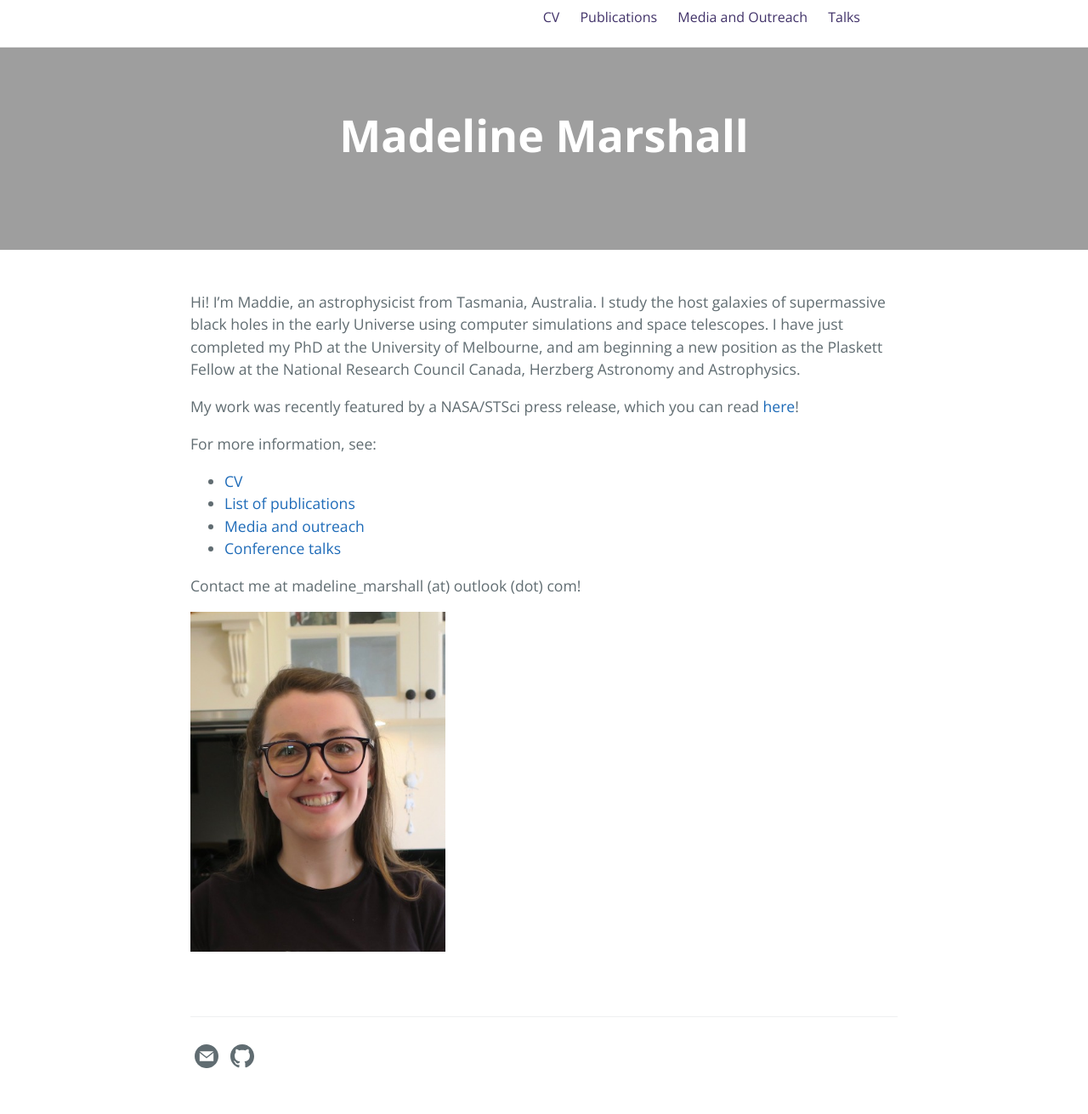
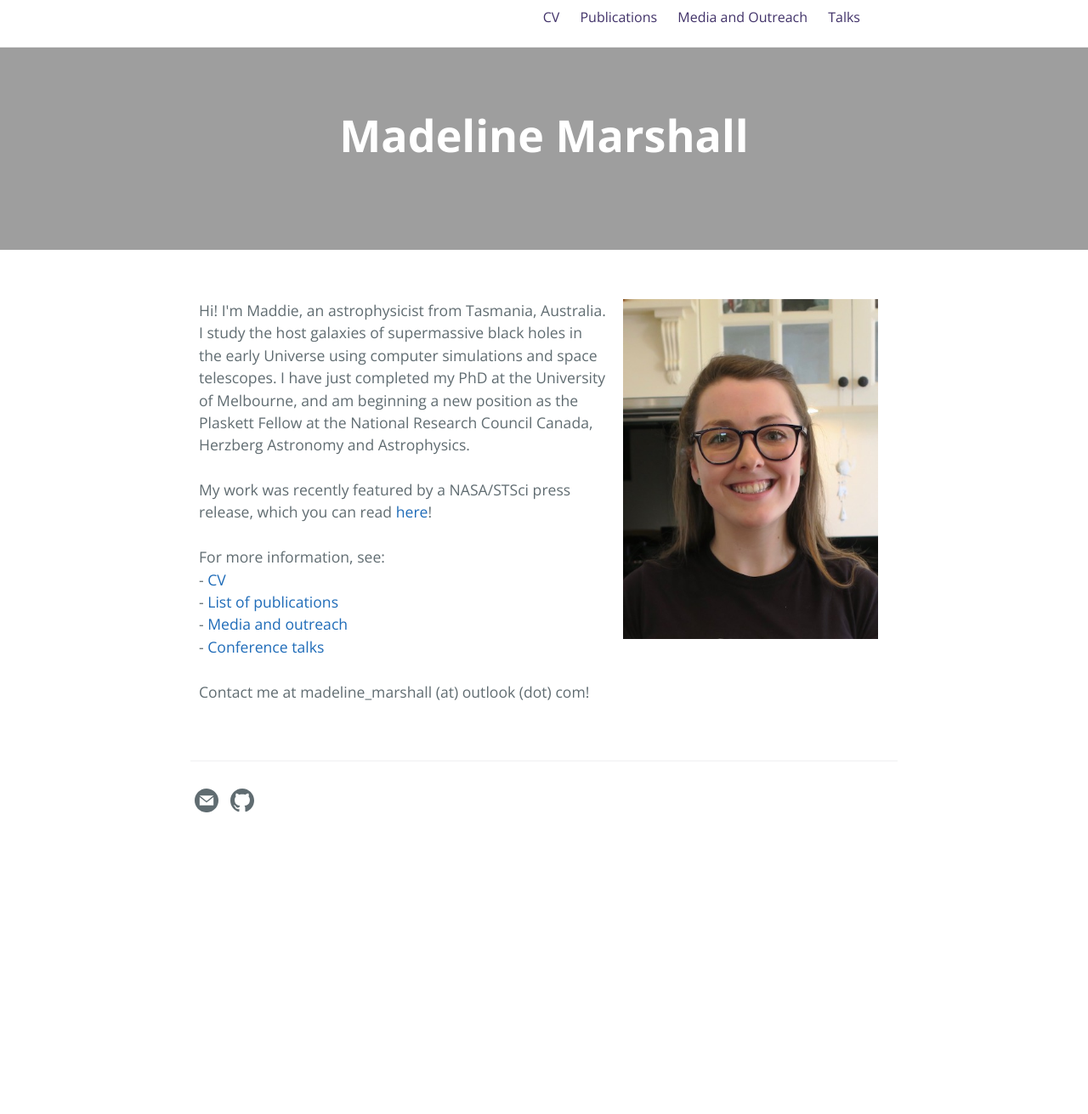
Before and after one commit to madelinemarshall/madelinemarshall.github.io, a Jekyll site: the page built from index.md, in a window 1280 px wide. Shown: the whole page at 85% size. Built offline with Jekyll 4.4.1, drawn with Linux system fonts in a browser that asks for light colours; the repository's description, which GitHub fills in, is left out; after the commit the page ends 1010 px from its top, so only the background shows below that; some of the changed lines change nothing that is shown.

Commit message:
Make index page 2 columns

```diff
--- a/index.md
+++ b/index.md
@@ -9,25 +9,63 @@ layout: home
 tagline:
 ---
 
+
+<head>
+<meta name="viewport" content="width=device-width, initial-scale=1">
+<style>
+* {
+  box-sizing: border-box;
+}
+
+/* Create two equal columns that floats next to each other */
+.column {
+  float: left;
+  padding: 10px;
+}
+.left {
+  width: 60%;
+}
+
+.right {
+  width: 40%;
+}
+
+/* Clear floats after the columns */
+.row:after {
+  content: "";
+  display: table;
+  clear: both;
+}
+
+/* Responsive layout - makes the two columns stack on top of each other instead of next to each other */
+@media screen and (max-width: 600px) {
+  .column {
+    width: 100%;
+  }
+}
+</style>
+</head>
+<body>
+
 <div class="row">
-  <div class="col-md-8" markdown="1">
-
-  Hi! I'm Maddie, an astrophysicist from Tasmania, Australia. I study the host galaxies of supermassive black holes in the early Universe using computer simulations and space telescopes.
-  I have just completed my PhD at the University of Melbourne, and am beginning a new position as the Plaskett Fellow at the National Research Council Canada, Herzberg Astronomy and Astrophysics.
-
-  My work was recently featured by a NASA/STSci press release, which you can read [here](https://www.nasa.gov/feature/goddard/2020/simulations-show-webb-telescope-can-reveal-distant-galaxies-hidden-in-quasars-glare/)!
-
-  For more information, see:
-  - [CV]({{ '/cv.html' | absolute_url }})
-  - [List of publications]({{ '/publications.html' | absolute_url }})
-  - [Media and outreach]({{ '/outreach.html' | absolute_url }})
-  - [Conference talks]({{ '/talks.html' | absolute_url }})
-
-  Contact me at madeline_marshall (at) outlook (dot) com!
-
+  <div class="column left">
+    Hi! I'm Maddie, an astrophysicist from Tasmania, Australia. I study the host galaxies of supermassive black holes in the early Universe using computer simulations and space telescopes.
+    I have just completed my PhD at the University of Melbourne, and am beginning a new position as the Plaskett Fellow at the National Research Council Canada, Herzberg Astronomy and Astrophysics.<br>
+    <br>
+    My work was recently featured by a NASA/STSci press release, which you can read <a href="https://www.nasa.gov/feature/goddard/2020/simulations-show-webb-telescope-can-reveal-distant-galaxies-hidden-in-quasars-glare/">here</a>!<br>
+    <br>
+    For more information, see:<br>
+    - <a href="{{ '/cv.html' | absolute_url }}">CV</a><br>
+    - <a href="{{ '/publications.html' | absolute_url }}">List of publications</a><br>
+    - <a href="{{ '/outreach.html' | absolute_url }}">Media and outreach</a><br>
+    - <a href="{{ '/talks.html' | absolute_url }}">Conference talks</a><br>
+    <br>
+    Contact me at madeline_marshall (at) outlook (dot) com!
   </div>
-  <div class="col-md-4" markdown="1">
-  <img src='../../HeadShot.jpg' border="0" width="300" style="padding:0px; display: block; line-height: 0px; font-size: 0px; border:0px;" align="top">
-
+  <div class="column right">
+    <p><img src='../../HeadShot.jpg' border="0" width="300" style="padding:0px; display: block; line-height: 0px; font-size: 0px; border:0px;" align="top">
+</p>
   </div>
 </div>
+
+</body>
```
